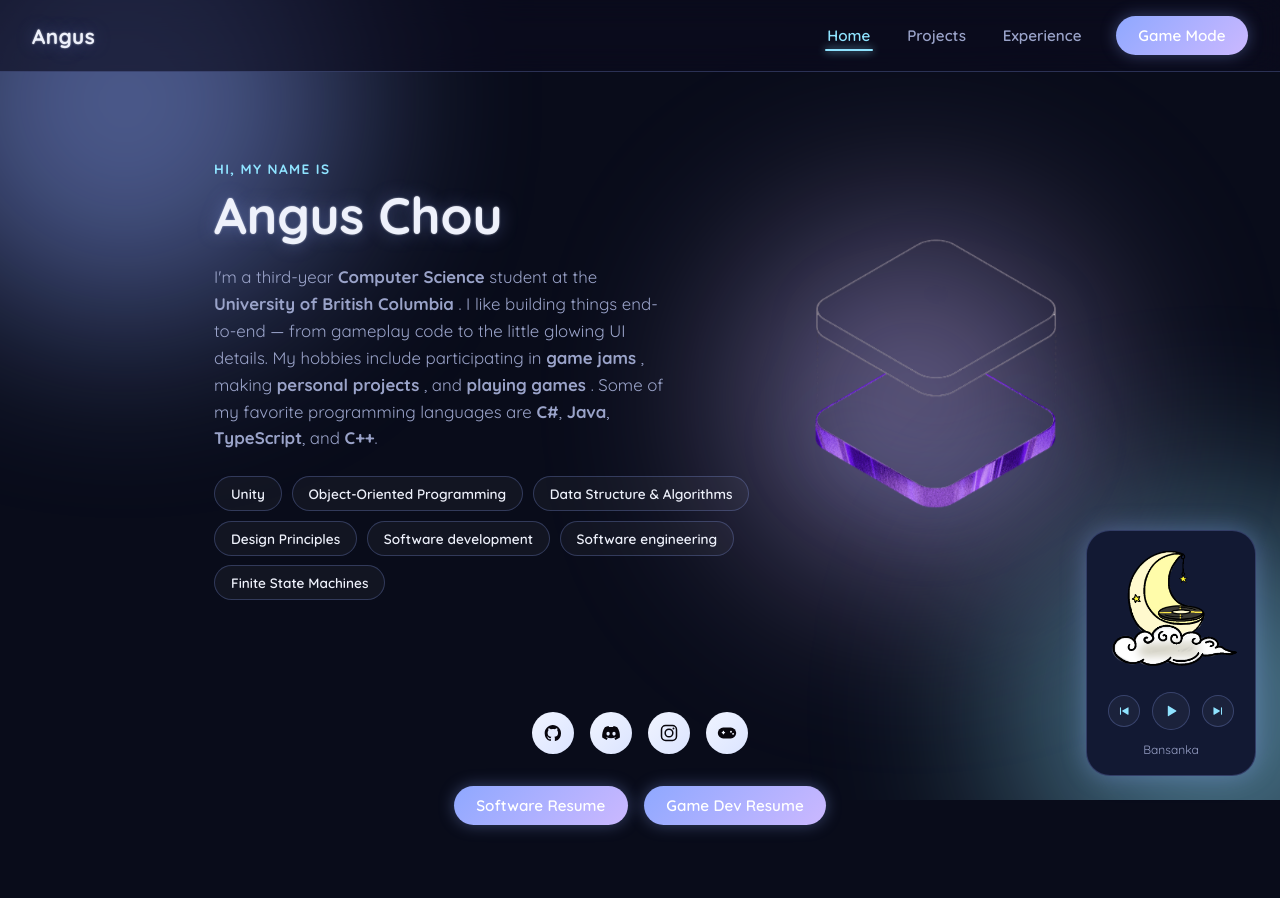
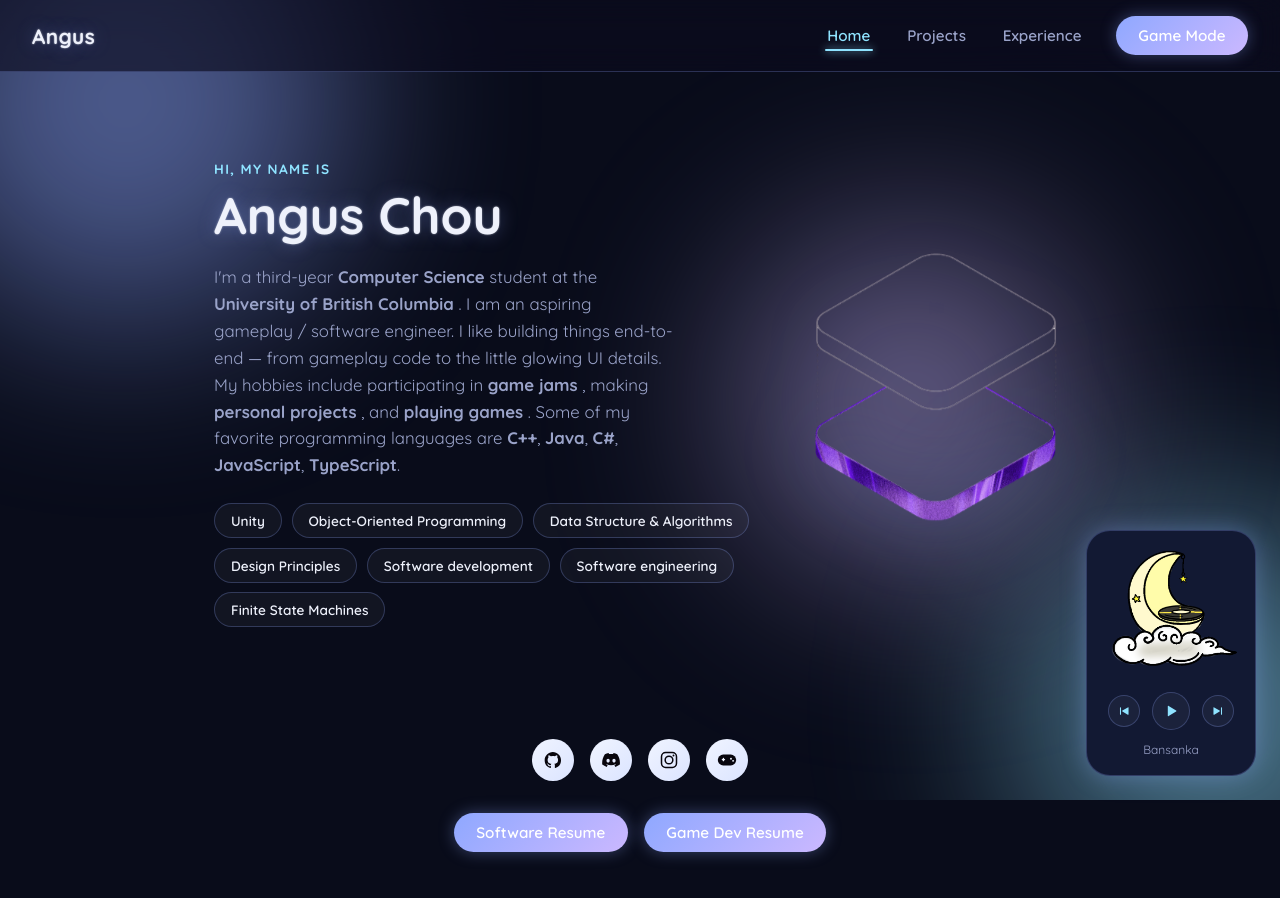
Before and after one commit to tsuki9355/My-Website, a React (Vite) app: page / in a window 1280 px wide. Before the commit the page ends 873 px from the top, so only its background shows below. Built offline with nearby package versions, Linux system fonts and the light colour scheme.

Commit message:
Modified my resumes and home page

```diff
--- a/src/pages/HomePage.tsx
+++ b/src/pages/HomePage.tsx
@@ -20,15 +20,16 @@ function HomePage() {
           <h1 className="glow-text">Angus Chou</h1>
           <p className="hero-bio">
             I'm a third-year <strong>Computer Science </strong> student at the <strong>University of
-            British Columbia </strong>. I like building things end-to-end — from
-            gameplay code to the little glowing UI details.
+            British Columbia </strong>. I am an aspiring gameplay / software engineer.
+            I like building things end-to-end — from gameplay code to the little glowing UI details.
             My hobbies include participating in <strong>game jams </strong>,
             making <strong>personal projects </strong>, and <strong>playing games </strong>.
             Some of my favorite programming languages are
+            <strong> C++</strong>,
+            <strong> Java</strong>,
             <strong> C#</strong>,
-            <strong> Java</strong>,
-            <strong> TypeScript</strong>, and
-            <strong> C++</strong>.
+            <strong> JavaScript</strong>,
+            <strong> TypeScript</strong>.
           </p>
 
           <div className="skill-list">
```
Also changed, not shown: 2 other files (tests, documents, lock files or other folders).
